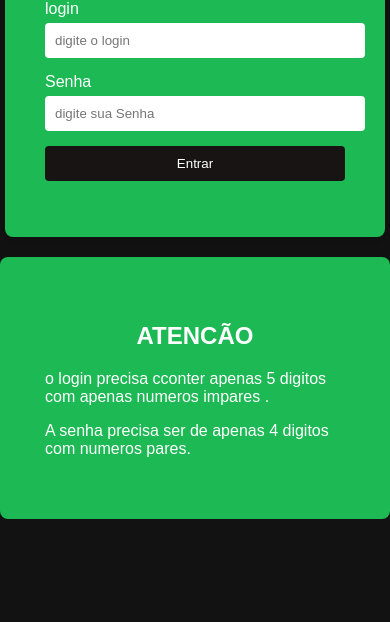
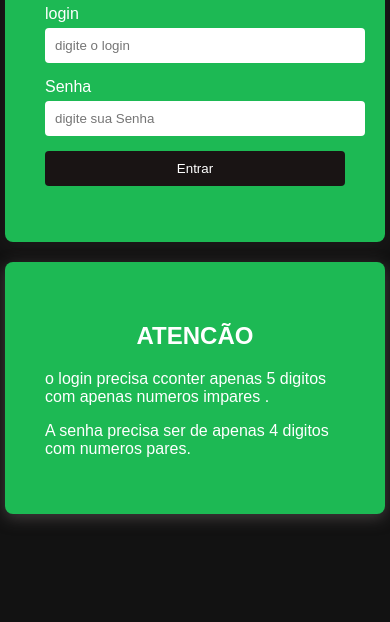
Before and after one commit to Deivid-Clesio/pagina-de-login, a plain HTML site: page spotify/index.html in a window 390 px wide. Shown: the part 222-844 px from the top of the page. Drawn offline with Linux system fonts and the light colour scheme.

Commit message:
Update style.css

```diff
--- a/spotify/style.css
+++ b/spotify/style.css
@@ -18,7 +18,7 @@ body {
     background-color: #1db954;
     padding: 40px;
     border-radius: 8px;
-    box-shadow: 0 4px 20px rgba(0, 0, 0, 0.2);
+    box-shadow: 0 4px 20px rgba(73, 66, 66, 0.2);
     width: 300px;
 }
 
@@ -69,13 +69,14 @@ section {
     border: 100px ;
     border-radius:8px;
     background-color: #1db954;
-    padding: 45px;
+    padding: 40px;
+    box-shadow: 0 4px 15px #413d3d;
 }
 
 
 
 @media (max-width: 768px) {/* para telas igualm ou menor a 768px */
     #seção {
-        width: 100%;
+        width: 70%;
     }
 }
```
